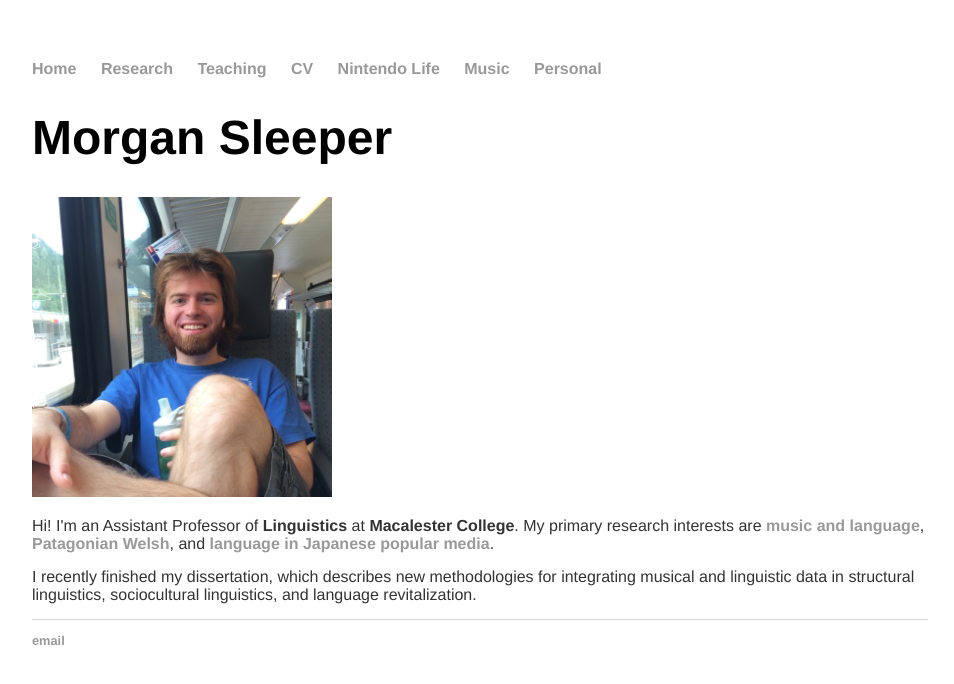
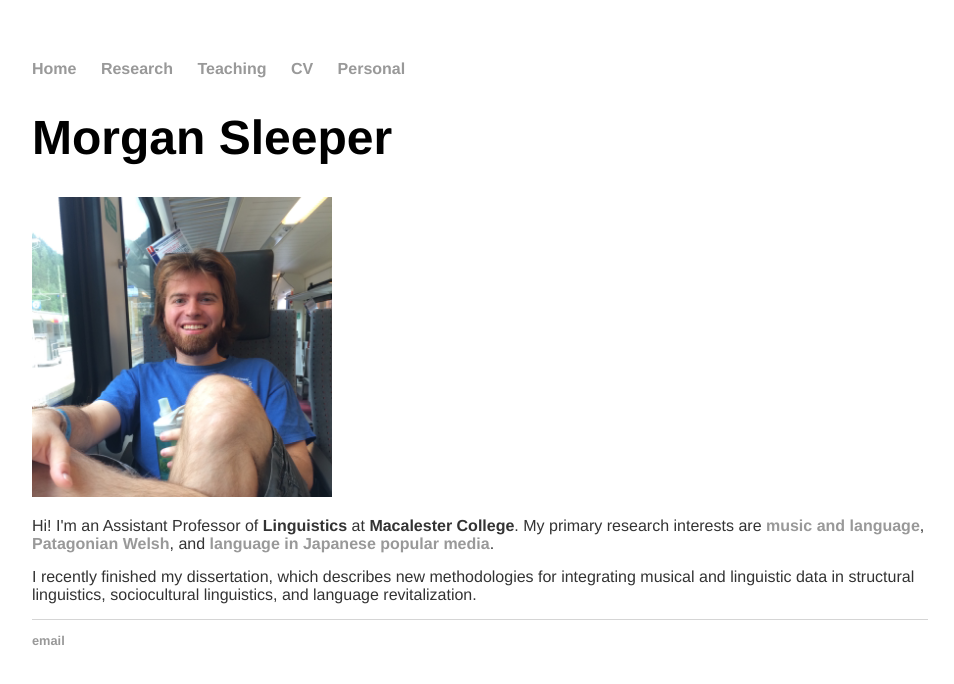
Before and after one commit to morgansleeper/morgansleeper.github.io, a Jekyll site: the page built from index.html, in a window 1280 px wide. Shown: the top 684 px of the page, without its empty margins (160-1114 px from the left). Built offline with Jekyll 4.4.1, drawn with Linux system fonts in a browser that asks for light colours.

Commit message:
Update default.html

```diff
--- a/_layouts/default.html
+++ b/_layouts/default.html
@@ -12,8 +12,6 @@
 		        	<li><a href="/research">Research</a></li>
 			      	<li><a href="/teaching">Teaching</a></li>
 	        		<li><a href="/cv">CV</a></li>
-	        		<li><a href="/nintendolife">Nintendo Life</a></li>
-				<li><a href="/music">Music</a></li>
 				<li><a href="/personal">Personal</a></li>
 	    		</ul>
 			</nav>
```
